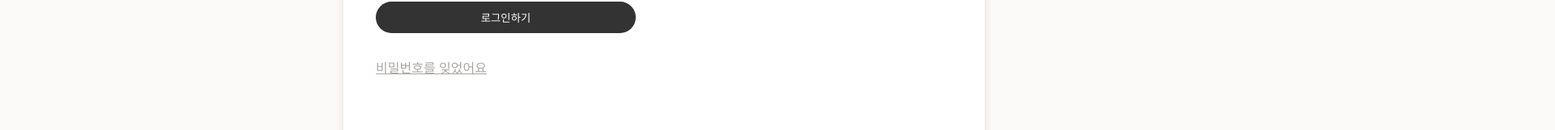
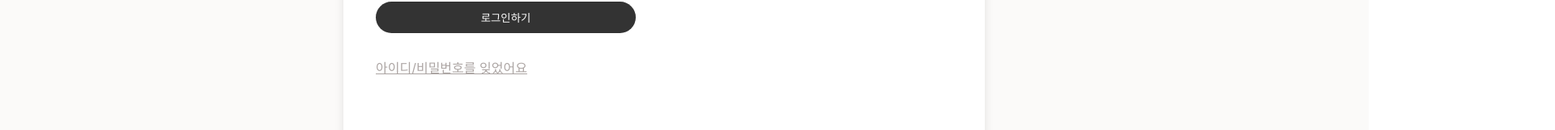
Before and after one commit to CornsoupProjectTeam/frontend, a React (Create React App) app: page /login in a window 1280 px wide. Shown: the part 551-712 px from the top of the page at 81% size, 1920 px wide, since content can reach past the window. Built offline with nearby package versions, Linux system fonts and the light colour scheme.

Commit message:
로그인 세부수정

```diff
--- a/src/pages/LoginSignup/Login.css
+++ b/src/pages/LoginSignup/Login.css
@@ -8,7 +8,7 @@
     padding: 40px; /* 컨테이너 상단 및 좌측 여백 */
     justify-content: space-between; /* 요소 간 공간을 유지 */
     height: 960px; /* 페이지 높이 설정 */
-    width: 2000px; /* 페이지 너비 설정 */
+    width: 1610px; /* 페이지 너비 설정 */
 }
 
 /* 왼쪽 이미지와 텍스트를 세로로 정렬 */
--- a/src/pages/LoginSignup/Login.jsx
+++ b/src/pages/LoginSignup/Login.jsx
@@ -42,7 +42,7 @@ function LoginSignup() {
             <button type="submit" className="login-button">로그인하기</button>
           </form>
 
-          <a href="/" className="forgot-password">비밀번호를 잊었어요</a>
+          <a href="/" className="forgot-password">아이디/비밀번호를 잊었어요</a>
 
           <div className="google-button-wrapper">
             <GoogleLogin onSuccess={handleSuccess} onError={handleError} />
```
